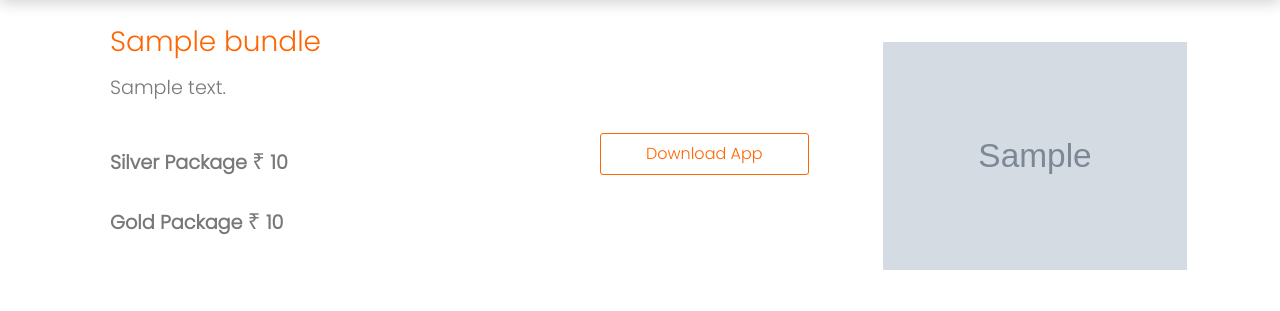
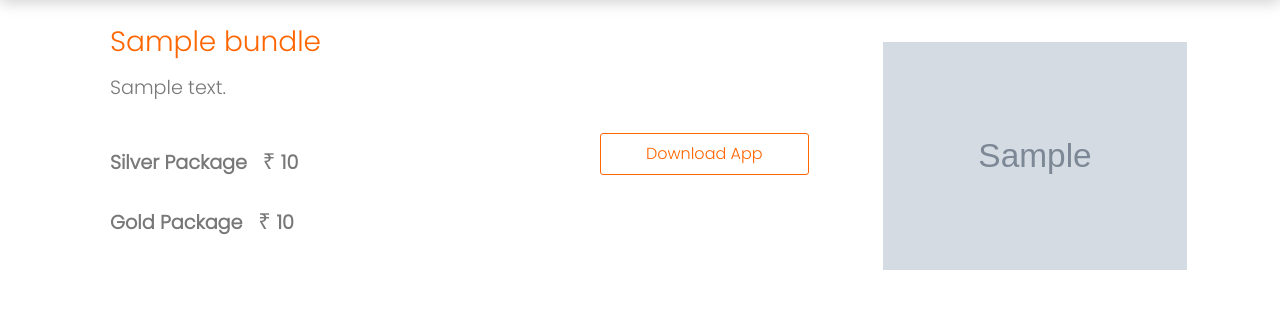
Before and after one commit to ApcosysTest/skillversity.com, a Django app: page /courseDetail/1 in a window 1280 px wide. Shown: the part 66-377 px from the top of the page. Run offline with Django 4.2, Linux system fonts and the light colour scheme; tables that the repository leaves empty hold one stand-in row (values such as "Sample post"); grey boxes marked "Sample" are stand-in pictures; some libraries are stand-ins or nearby versions.

Commit message:
Update courseDetail.html

```diff
--- a/app/templates/courseDetail.html
+++ b/app/templates/courseDetail.html
@@ -28,8 +28,8 @@
             <p>{{ bundle_head.description }}</p>
             <div class="row">
                 <div class="col-md-6 price">
-                    <p><strong>Silver Package <strong style="font-weight:100; font-size:22px; font-family: 'Times New Roman', Times, serif;">₹ </strong> {{ bundle_head.price }}</strong> </p>
-                    <p><strong>Gold Package <strong style="font-weight:100; font-size:22px; font-family: 'Times New Roman', Times, serif;">₹ </strong> {{ bundle_head.price }}</strong> </p>
+                    <p><strong>Silver Package &nbsp;&nbsp;<strong style="font-weight:100; font-size:22px; font-family: 'Times New Roman', Times, serif;">₹ </strong> {{ bundle_head.price }}</strong> </p>
+                    <p><strong>Gold Package &nbsp;&nbsp;<strong style="font-weight:100; font-size:22px; font-family: 'Times New Roman', Times, serif;">₹ </strong> {{ bundle_head.price }}</strong> </p>
                 </div>
                 <div class="col-md-6 down">
                     <a href="#DownloadApp" data-toggle="modal" data-target="#getAppModal">
```
